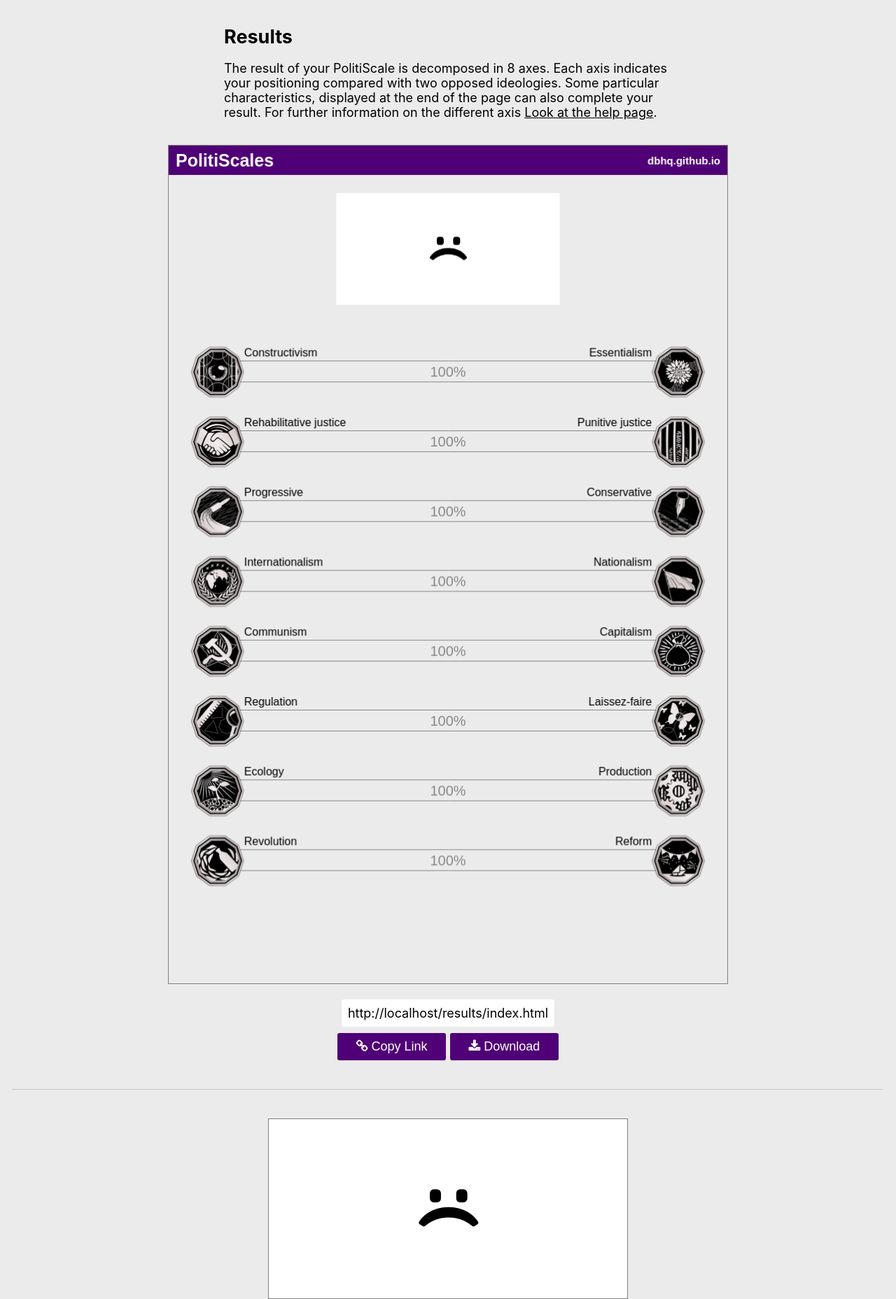
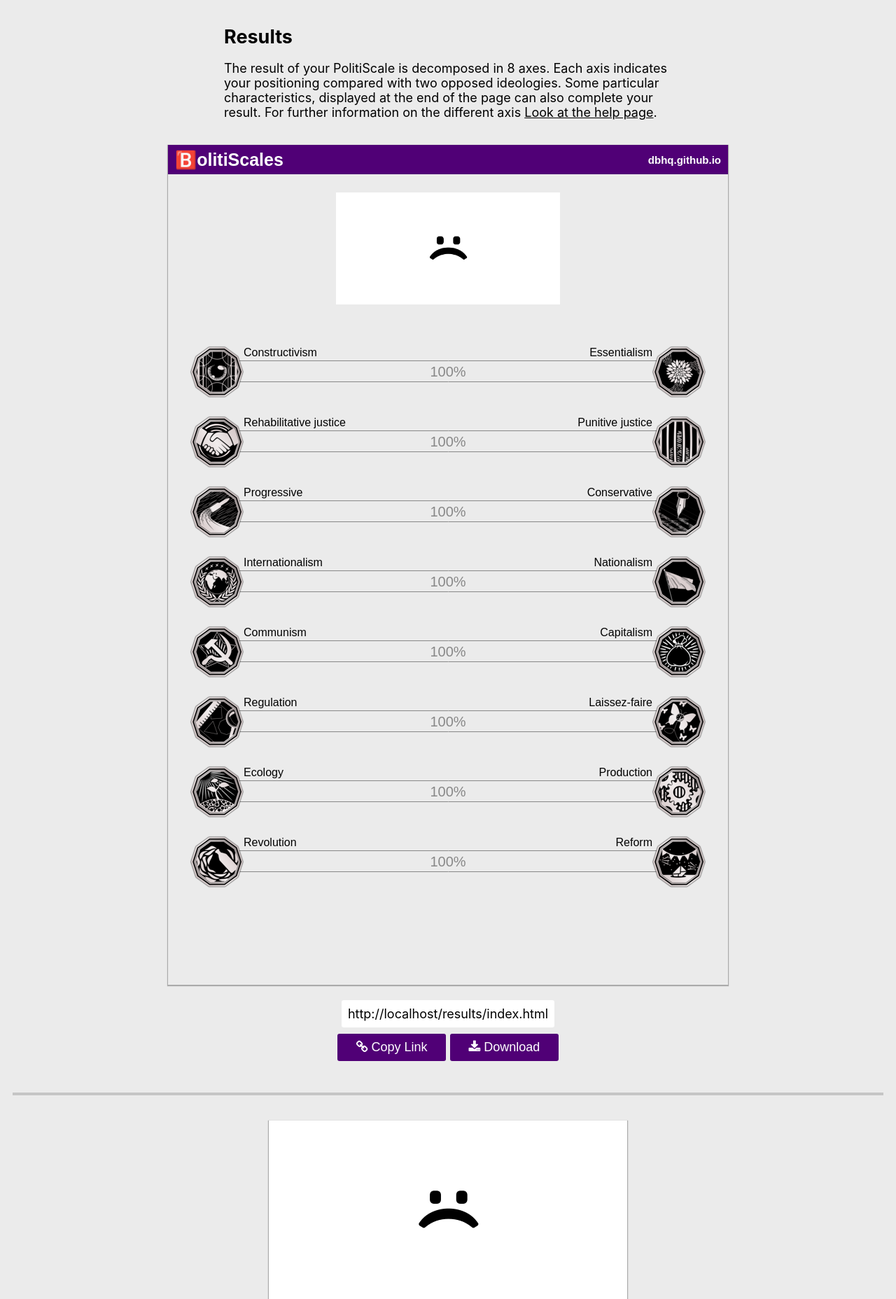
Before and after one commit to Conobi/politiscales, a PHP site: page /results/index.html in a window 1280 px wide. Shown: the part 80-1936 px from the top of the page at 70% size. Run offline with PHP 8.4, Linux system fonts and the light colour scheme.

Commit message:
cleaning css and adding memes

```diff
--- a/results.js
+++ b/results.js
@@ -609,7 +609,7 @@ function onImageLoaded() {
       ctx.fillStyle = "#ffffff";
       ctx.font = "bold 25px sans-serif";
       ctx.textAlign = "left";
-      ctx.fillText("PolitiScales", 10, 30);
+      ctx.fillText("🅱️olitiScales", 10, 30);
 
       ctx.fillStyle = "#ffffff";
       ctx.font = "bold 15px sans-serif";
--- a/style.css
+++ b/style.css
@@ -1,7 +1,3 @@
-* {
-  box-sizing: border-box;
-}
-
 body {
   margin: 0;
   font-family: -apple-system, BlinkMacSystemFont, "Segoe UI", "Noto Sans",
@@ -32,13 +28,18 @@ body {
 
 #footer {
   padding: 1em;
-  text-align: center;
+  border-bottom: 1em solid #500076;
+}
+#footer p {
+  max-width: 640px;
+  margin: 0 auto;
 }
 
 hr {
-  border-top: #c5c5c5 0.2vmin solid;
-  margin-top: 4vmin;
-  margin-bottom: 5vmin;
+  background-color: #c5c5c5;
+  border: none;
+  margin: 2em 0;
+  height: 4px;
 }
 
 a {
@@ -236,14 +237,14 @@ h3 {
   text-align: center;
 }
 .flagDecoration canvas {
-  border: solid 1px grey;
+  box-shadow: 0 1px 1px 1px #aaa;
   max-width: 70vmin;
 }
 .generatedResultsDecorations {
   text-align: center;
 }
 .generatedResultsDecorations canvas {
-  border: solid 1px grey;
+  box-shadow: 0 1px 1px 1px #aaa;
   max-width: 800px;
   width: 100%;
 }
```
